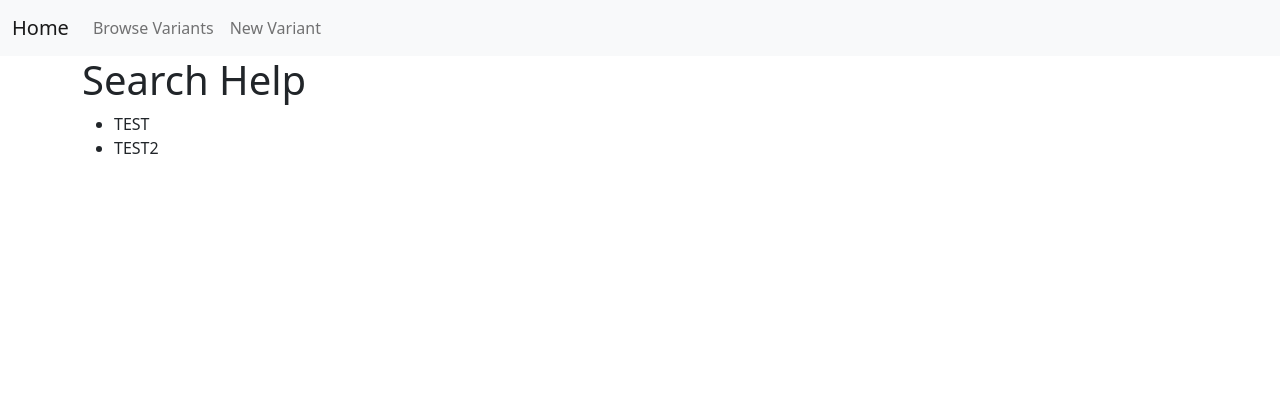
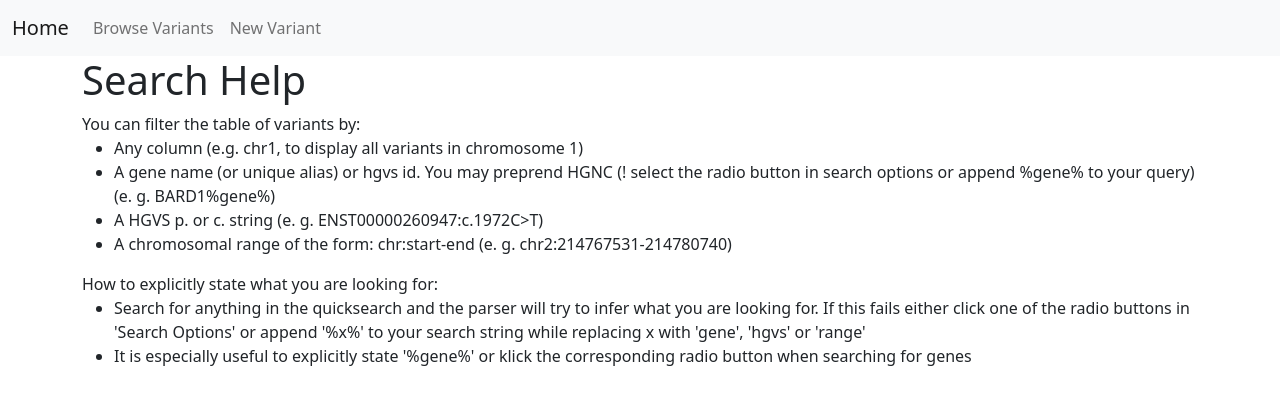
Before and after one commit to GC-HBOC/HerediVar, a Flask app: page /help/search in a window 1280 px wide. Shown: the top 405 px of the page. Run offline with Flask 2, Linux system fonts and the light colour scheme; some libraries are stand-ins or nearby versions.

Commit message:
QoL updates (#18, #19, #21) & more help on help page (#20) & smaller fixes

```diff
--- a/src/common/db_IO.py
+++ b/src/common/db_IO.py
@@ -386,6 +386,8 @@ class Connection:
         self.cursor.execute(command)
         variant_ids = self.cursor.fetchall()
         variant_ids = [x[0] for x in variant_ids]
+        if len(variant_ids) == 0:
+            return [], 0
 
         num_variants = len(variant_ids)
 
@@ -440,8 +442,8 @@ class Connection:
         if res is not None:
             query = res.group(1)
             ext = res.group(2)
-
-        if query.startswith("HGNC:"):
+        query = query.strip()
+        if query.startswith(("HGNC:", "hgnc:")):
             return "gene", query[5:]
         if "%gene%" in ext:
             return "gene", query
--- a/src/quick_database_access/server.py
+++ b/src/quick_database_access/server.py
@@ -9,6 +9,7 @@ from werkzeug.exceptions import abort
 import common.functions as functions
 import tempfile
 import time
+import re
 
 app = Flask(__name__)
 
@@ -21,7 +22,6 @@ app.config['SECRET_KEY'] = '8pfucoisaugfqw94hoaiddrvhe6efc5b456vvfl09'
 #app.config["MYSQL_PORT"] = 3306
 
 ##mysql = MySQL(app)
-
 
 
 
@@ -41,6 +41,26 @@ def get_variant_id(conn, chr, pos, ref, alt):
     variant_id = conn.get_variant_id(chr, pos, ref, alt)
     return variant_id
 
+def is_valid_query(search_query):
+    print(search_query)
+    if re.search("%.*%\s*%.*%", search_query):
+        flash("Search query ERROR: No multiple query types allowed in: " + search_query, 'alert-danger')
+        return False
+    if re.search('-', search_query):
+        if not re.search("chr.+:\d+-\d+", search_query): # chr2:214767531-214780740
+            flash("Search query malformed: Expecting chromosomal range search of the form: 'chr:start-end'. Query: " + search_query + " If you are looking for a gene which contains a '-' use the appropriate radio button or append '%gene%'.", 'alert-danger')
+            return False # if the range query is not exactly of this form it is malformed
+        else:
+            res = re.search("chr.+:(\d+)-(\d+)", search_query)
+            start = res.group(1)
+            end = res.group(2)
+            if start > end:
+                flash("Search query WARNING: Range search start position is larger than the end position, in: " + search_query, 'alert-danger')
+    if "%hgvs%" in search_query:
+        if not re.search(".*:[c\.|p\.]", search_query):
+            flash("Search query ERROR: malformed hgvs found in " + search_query + " expecting 'transcript:[c. OR p.]...'", 'alert-danger')
+            return False
+    return True
 
 @app.route('/')
 def base():
@@ -91,26 +111,27 @@ def create():
     return render_template('create.html', chrs=chrs)
 
 
-@app.route('/browse', methods=['GET', 'POST'])
+@app.route('/search', methods=['GET', 'POST'])
 def browse():
-    search_value = ''
+    search_query=''
     if request.method == 'POST':
-        search_value = request.form['quicksearch']
+        search_query = request.form['quicksearch']
         search_type = request.form['chosen_search_type']
-        print(search_type)
-        #if search_type != 'standard' and search_value != '':
-        #    search_value = search_value + search_type
+        if search_type != 'standard' and search_query != '' and '%' not in search_query:
+            search_query = search_query + search_type
+        if not is_valid_query(search_query):
+            return redirect(url_for('browse'))
     page = int(request.args.get('page', 1))
     per_page = 20
     conn = Connection()
-    variants, total = conn.get_paginated_variants(page, per_page, search_value)
+    variants, total = conn.get_paginated_variants(page, per_page, search_query)
     conn.close()
     pagination = Pagination(page=page, per_page=per_page, total=total, css_framework='bootstrap5')
-    return render_template('browse.html', variants=variants, page=page, per_page=per_page, pagination=pagination)
+    return render_template('browse.html', variants=variants, page=page, per_page=per_page, pagination=pagination, search_query=search_query)
 
 
 @app.route('/display/<int:variant_id>', methods=['GET', 'POST'])
-@app.route('/display/chr=<string:chr>&pos=<int:pos>&ref=<string:ref>&alt=<string:alt>', methods=['GET', 'POST']) # alternative urls using vcf information
+@app.route('/display/chr=<string:chr>&pos=<int:pos>&ref=<string:ref>&alt=<string:alt>', methods=['GET', 'POST']) # alternative url using vcf information
 # example: http://127.0.0.1:5000/display/chr=chr2&pos=214767531&ref=C&alt=T is the same as: http://127.0.0.1:5000/display/17
 def variant(variant_id=None, chr=None, pos=None, ref=None, alt=None):
     conn = Connection()
--- a/src/quick_database_access/static/css/styles.css
+++ b/src/quick_database_access/static/css/styles.css
@@ -99,6 +99,21 @@ table.scroll th {
     cursor:pointer;
 }
 
+.defaultrow {
+    text-align:center;
+    background-color:rgb(245, 245, 245);
+    color:gray;
+}
+
+
+
+
+.pagination {
+    margin-bottom:0px;
+}
+
+
+
 
 .bst {
     margin-top: 25px;
--- a/src/quick_database_access/static/js/browse.js
+++ b/src/quick_database_access/static/js/browse.js
@@ -1,3 +1,5 @@
+
+
 $(document).ready(function($){
     $("*[data-href]").on('click', function () {
         window.location = $(this).data("href");
--- a/src/quick_database_access/templates/search_help.html
+++ b/src/quick_database_access/templates/search_help.html
@@ -8,9 +8,18 @@
 
 <h1> {% block title %} Search Help {% endblock %} </h1>
 
+You can filter the table of variants by:
 <ul>
-    <li>TEST</li>
-    <li>TEST2</li>
+    <li>Any column (e.g. chr1, to display all variants in chromosome 1)</li>
+    <li>A gene name (or unique alias) or hgvs id. You may preprend HGNC (! select the radio button in search options or append %gene% to your query) (e. g. BARD1%gene%)</li>
+    <li>A HGVS p. or c. string (e. g. ENST00000260947:c.1972C>T)</li>
+    <li>A chromosomal range of the form: chr:start-end (e. g. chr2:214767531-214780740)</li>
+</ul>
+
+How to explicitly state what you are looking for:
+<ul>
+    <li>Search for anything in the quicksearch and the parser will try to infer what you are looking for. If this fails either click one of the radio buttons in 'Search Options' or append '%x%' to your search string while replacing x with 'gene', 'hgvs' or 'range'</li>
+    <li>It is especially useful to explicitly state '%gene%' or klick the corresponding radio button when searching for genes</li>
 </ul>
 
 </div>
```
Also changed, not shown: src/quick_database_access/templates/browse.html (+6 -2 lines).
